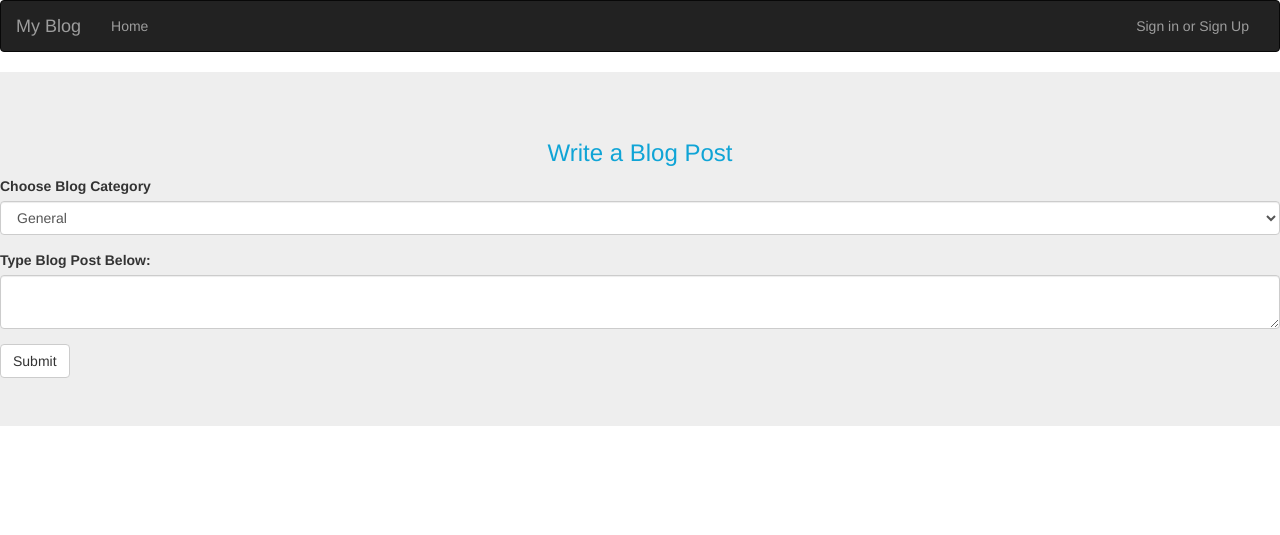
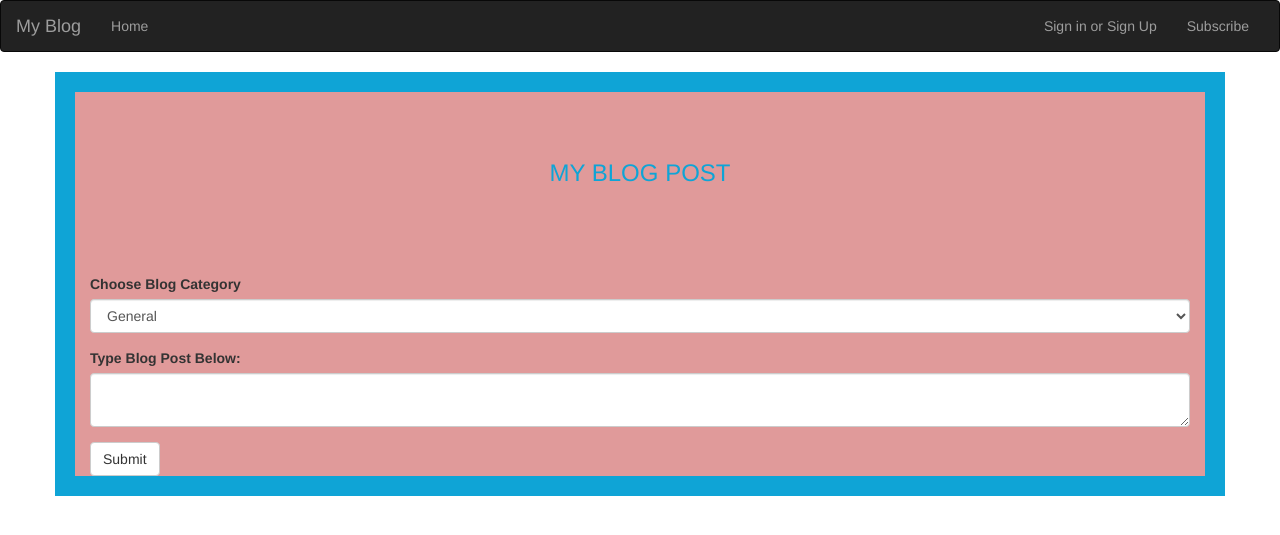
Before and after one commit to CarineIzere/p-blog, a Flask app: page / in a window 1280 px wide. Shown: the top 535 px of the page. Run offline with Flask 2, Linux system fonts and the light colour scheme; data that the repository does not hold is empty; some libraries are stand-ins or nearby versions.

Commit message:
add subsribe button

```diff
--- a/app/templates/index.html
+++ b/app/templates/index.html
@@ -6,12 +6,16 @@
 {% block content %}
 
 <!-- Blog Category -->
-<div class="jumbotron" style="background-color:brown,">
+<div
+  class="container "
+  style="background-color:rgb(224, 154, 154); border:20px solid rgb(15, 164, 214);"
+>
+  <div class="jumbotron" style="background-color:rgb(224, 154, 154);">
     <h3 style="color:rgb(15, 164, 214); text-align: center; ">
-    Write a Blog Post
+      MY BLOG POST
     </h3>
+  </div>
   {{ wtf.quick_form(form) }}
-</div>
   {% for post in post %}
 
   <div class="col-md-8 offset-md-2" style="margin-left:15%;" id="blog_page">
@@ -47,5 +51,6 @@
       </div>
     </div>
   </div>
+</div>
 
 {% endfor %} {% endblock%}
--- a/app/templates/navbar.html
+++ b/app/templates/navbar.html
@@ -19,6 +19,7 @@
                 <li><a href="{{url_for('auth.logout')}}">Sign out</a></li>
                 {% else %}
                 <li><a href="{{url_for('auth.login')}}">Sign in or Sign Up</a></li>
+                <li><a href="/subscribe/"></span> Subscribe</a></li>
                 {%endif%}
               </ul>
         </div>
--- a/manage.py
+++ b/manage.py
@@ -4,7 +4,7 @@ from app.models import User, Post, Comment
 from flask_migrate import Migrate, MigrateCommand
 
 # Creating app instance
-# app = create_app('production')
+app = create_app('production')
 app = create_app('development')
 manager = Manager(app)
 
```
Lines whose indentation alone changed are shown as unchanged.
